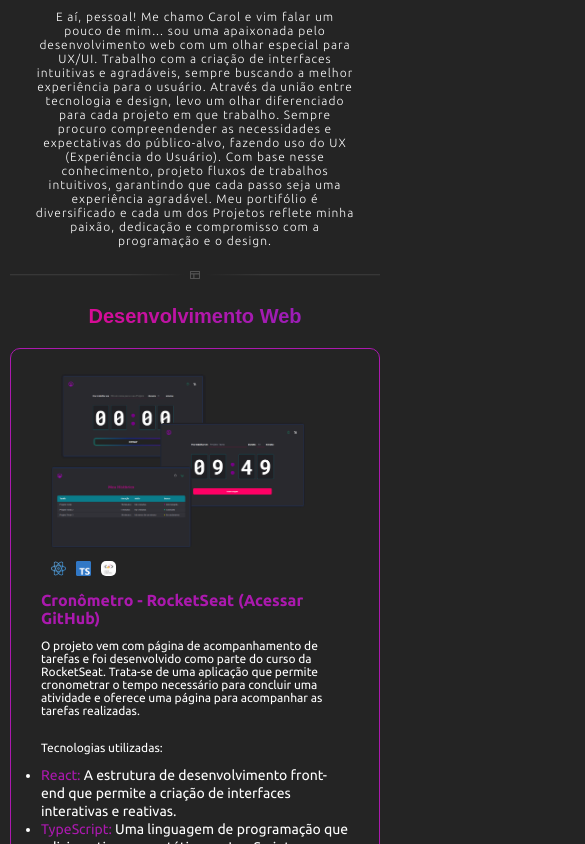
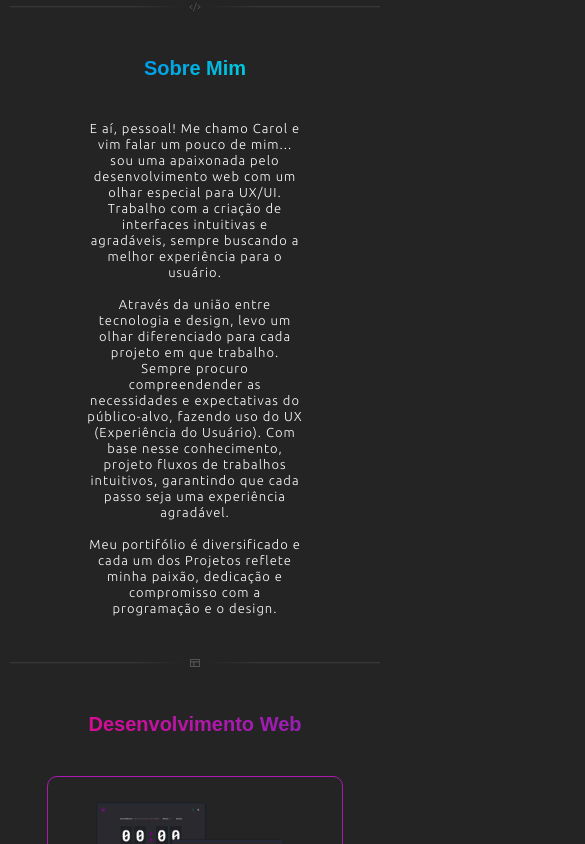
Before and after one commit to caroldelira/portifolio, a React (Create React App) app: page / in a window 390 px wide. Shown: the part 640-1484 px from the top of the page, 585 px wide, since content can reach past the window. Built offline with nearby package versions, Linux system fonts and the light colour scheme; a web font is replaced by a local one.

Commit message:
- organizado o responsivo do card - banner - sobre mim - h3 dos trabalhos

```diff
--- a/src/components/Card/Card.styles.ts
+++ b/src/components/Card/Card.styles.ts
@@ -36,7 +36,7 @@ export const Container = styled.div<CardProps>`
 
   @media only screen and (max-width: 768px) {
     flex-direction: column;
-    width: 100%;
+    width: 80%;
     height: 100%;
 
     padding: 15px;
--- a/src/pages/Banner/Banner.styles.ts
+++ b/src/pages/Banner/Banner.styles.ts
@@ -10,7 +10,7 @@ export const Container = styled.div`
 
   @media only screen and (max-width: 768px) {
     flex-direction: column;
-    max-height: 550px;
+    max-height: 630px;
   }
 `
 export const ImgContainer = styled.div`
--- a/src/pages/Sobre/Sobre.styles.ts
+++ b/src/pages/Sobre/Sobre.styles.ts
@@ -36,15 +36,10 @@ export const Content = styled.div`
   }
 
   @media only screen and (max-width: 768px) {
-    margin-top: 10px;
 
     p {
-      margin: 20px 0;
-      line-height: 14px;
-      font-size: 12px;
-      font-weight: 300;
-      padding: 0 25px;
-      text-align: center;
+      line-height: 16px;
+      font-size: 13px;
       letter-spacing: 1px;
     }
   }
--- a/src/pages/Sobre/Sobre.tsx
+++ b/src/pages/Sobre/Sobre.tsx
@@ -18,12 +18,14 @@ export function Sobre() {
           E aí, pessoal! Me chamo Carol e vim falar um pouco de mim... sou uma
           apaixonada pelo desenvolvimento web com um olhar especial para UX/UI.
           Trabalho com a criação de interfaces intuitivas e agradáveis, sempre
-          buscando a melhor experiência para o usuário. Através da união entre
-          tecnologia e design, levo um olhar diferenciado para cada projeto em
-          que trabalho. Sempre procuro compreendender as necessidades e
-          expectativas do público-alvo, fazendo uso do UX (Experiência do
-          Usuário). Com base nesse conhecimento, projeto fluxos de trabalhos
-          intuitivos, garantindo que cada passo seja uma experiência agradável.
+          buscando a melhor experiência para o usuário. <br />
+          <br /> Através da união entre tecnologia e design, levo um olhar
+          diferenciado para cada projeto em que trabalho. Sempre procuro
+          compreendender as necessidades e expectativas do público-alvo, fazendo
+          uso do UX (Experiência do Usuário). Com base nesse conhecimento,
+          projeto fluxos de trabalhos intuitivos, garantindo que cada passo seja
+          uma experiência agradável. <br />
+          <br />
           Meu portifólio é diversificado e cada um dos Projetos reflete minha
           paixão, dedicação e compromisso com a programação e o design.
         </p>
--- a/src/pages/Trabalhos/Trabalhos.styles.ts
+++ b/src/pages/Trabalhos/Trabalhos.styles.ts
@@ -10,14 +10,15 @@ export const Container = styled.div`
   position: relative;
 
   @media only screen and (max-width: 768px) {
-   height: 2650px;
+   min-height: 2680px;
+   margin-top: 20px;
   }
 `
-export const BG = styled.img`
+export const BG = styled.div`
 
-@media only screen and (max-width: 768px) {
-
-  }
+  @media only screen and (max-width: 768px) {
+      display: none;
+    }
 `
 
 export const H3 = styled.h3`
@@ -31,6 +32,7 @@ export const H3 = styled.h3`
 
   @media only screen and (max-width: 768px) {
    font-size: 20px;
+   margin-bottom: 20px;
   }
 `
 export const H3S = styled.h3`
@@ -46,6 +48,7 @@ export const H3S = styled.h3`
 
   @media only screen and (max-width: 768px) {
    font-size: 20px;
+   margin-bottom: 20px;
   }
 `
 export const Content = styled.div`
--- a/src/pages/Trabalhos/Trabalhos.tsx
+++ b/src/pages/Trabalhos/Trabalhos.tsx
@@ -11,7 +11,9 @@ import * as Styled from './Trabalhos.styles';
 export function Trabalhos() {
   return (
     <Styled.Container id="PaginaTrabalhos">
-      <Styled.BG id="imgPage" src={arrowBG} alt="" />
+      <Styled.BG>
+        <img id="imgPage" src={arrowBG} alt="" />
+      </Styled.BG>
       <Styled.Content>
         <Styled.H3>Desenvolvimento Web</Styled.H3>
 
```
